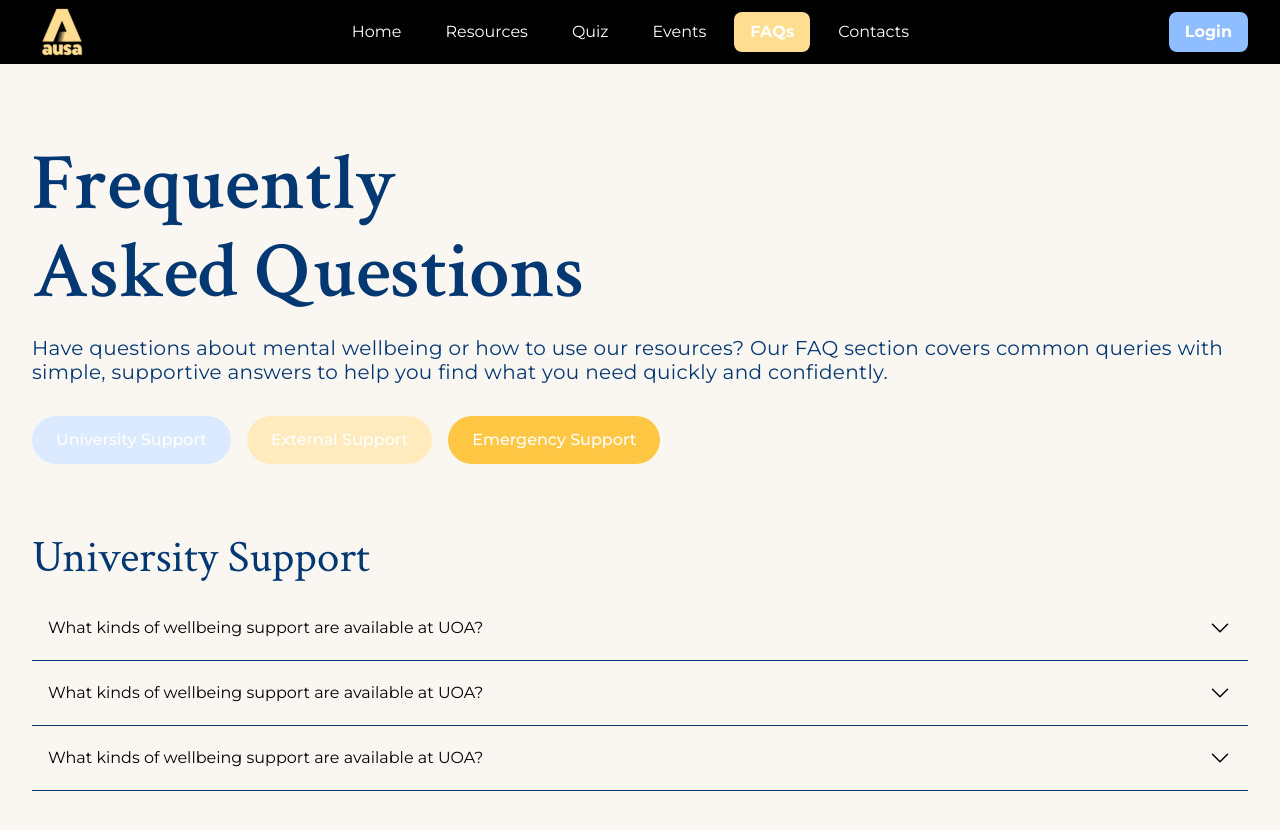
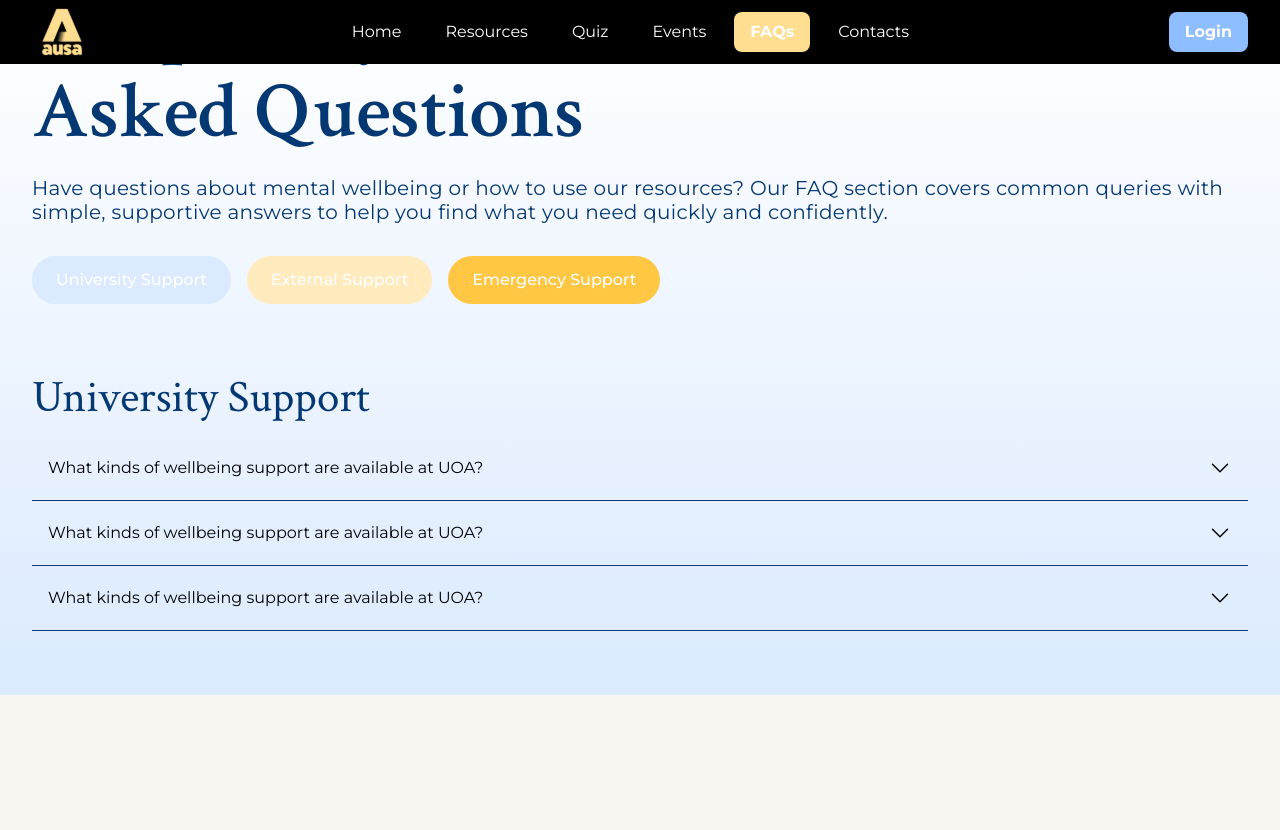
Before and after one commit to UoaWDCC/ausa-web, a Next.js app in the folder client/: page /faqs in a window 1280 px wide. Shown: the top 830 px of the page. After the commit the page ends 800 px from the top, so only its background shows below. Built offline with nearby package versions, Linux system fonts and the light colour scheme.

Commit message:
feat: dynamically changes info and style based on page

```diff
--- a/client/app/faqs/page.tsx
+++ b/client/app/faqs/page.tsx
@@ -1,8 +1,15 @@
+"use client"
+
 import Accordian from "../components/generic/accordian/Accordian"
 import Button from "../components/generic/button/regular/Button"
-import React from "react"
+import React, { useState } from "react"
 
-const faqData = [
+const tabConfigs = [
+  {
+    label: "University Support",
+    bg: "var(--btn-secondary-bg)",
+    gradient: "to bottom, var(--white), var(--btn-secondary-bg)",
+    faqs: [
       {
         question: "What kinds of wellbeing support are available at UOA?",
         answer:
@@ -18,11 +25,64 @@ const faqData = [
         answer:
           "Most universities offer a range of wellbeing support services to help students manage both personal and academic challenges. These can include free or low-cost counselling sessions, student support advisors, peer mentoring, wellbeing workshops, and spaces to connect with others. Many universities also provide academic accommodations if you’re experiencing difficulties that affect your studies. You can usually find details on your university’s student services or wellbeing page, or by reaching out directly to your student support centre",
       },
+    ],
+  },
+  {
+    label: "External Support",
+    bg: "var(--btn-tertiary-bg-hover)",
+    gradient: "to bottom, var(--white), var(--btn-tertiary-bg-hover)",
+    faqs: [
+      {
+        question: "What kinds of wellbeing support are available at UOA?",
+        answer:
+          "Most universities offer a range of wellbeing support services to help students manage both personal and academic challenges. These can include free or low-cost counselling sessions, student support advisors, peer mentoring, wellbeing workshops, and spaces to connect with others. Many universities also provide academic accommodations if you’re experiencing difficulties that affect your studies. You can usually find details on your university’s student services or wellbeing page, or by reaching out directly to your student support centre",
+      },
+      {
+        question: "What kinds of wellbeing support are available at UOA?",
+        answer:
+          "Most universities offer a range of wellbeing support services to help students manage both personal and academic challenges. These can include free or low-cost counselling sessions, student support advisors, peer mentoring, wellbeing workshops, and spaces to connect with others. Many universities also provide academic accommodations if you’re experiencing difficulties that affect your studies. You can usually find details on your university’s student services or wellbeing page, or by reaching out directly to your student support centre",
+      },
+      {
+        question: "What kinds of wellbeing support are available at UOA?",
+        answer:
+          "Most universities offer a range of wellbeing support services to help students manage both personal and academic challenges. These can include free or low-cost counselling sessions, student support advisors, peer mentoring, wellbeing workshops, and spaces to connect with others. Many universities also provide academic accommodations if you’re experiencing difficulties that affect your studies. You can usually find details on your university’s student services or wellbeing page, or by reaching out directly to your student support centre",
+      },
+    ],
+  },
+  {
+    label: "Emergency Support",
+    bg: "var(--btn-primary-bg-press)",
+    gradient: "to bottom, var(--white), var(--btn-primary-bg-press)",
+    faqs: [
+      {
+        question: "What kinds of wellbeing support are available at UOA?",
+        answer:
+          "Most universities offer a range of wellbeing support services to help students manage both personal and academic challenges. These can include free or low-cost counselling sessions, student support advisors, peer mentoring, wellbeing workshops, and spaces to connect with others. Many universities also provide academic accommodations if you’re experiencing difficulties that affect your studies. You can usually find details on your university’s student services or wellbeing page, or by reaching out directly to your student support centre",
+      },
+      {
+        question: "What kinds of wellbeing support are available at UOA?",
+        answer:
+          "Most universities offer a range of wellbeing support services to help students manage both personal and academic challenges. These can include free or low-cost counselling sessions, student support advisors, peer mentoring, wellbeing workshops, and spaces to connect with others. Many universities also provide academic accommodations if you’re experiencing difficulties that affect your studies. You can usually find details on your university’s student services or wellbeing page, or by reaching out directly to your student support centre",
+      },
+      {
+        question: "What kinds of wellbeing support are available at UOA?",
+        answer:
+          "Most universities offer a range of wellbeing support services to help students manage both personal and academic challenges. These can include free or low-cost counselling sessions, student support advisors, peer mentoring, wellbeing workshops, and spaces to connect with others. Many universities also provide academic accommodations if you’re experiencing difficulties that affect your studies. You can usually find details on your university’s student services or wellbeing page, or by reaching out directly to your student support centre",
+      },
+    ],
+  },
 ]
 
 const FAQ = () => {
+  const [activeTab, setActiveTab] = useState(tabConfigs[0])
+
   return (
-    <div className="mt-40 px-8 mx-auto flex flex-col pb-16">
+    <div
+      className="px-8 mx-auto flex flex-col pb-16"
+      style={{
+        background: `linear-gradient(${activeTab.gradient})`,
+      }}
+    >
       <h2 className="h2 text-primary-emphasis mb-6">
         Frequently
         <br />
@@ -34,25 +94,19 @@ const FAQ = () => {
         help you find what you need quickly and confidently.
       </p>
       <div className="flex flex-row gap-4 mb-20">
+        {tabConfigs.map((tab) => (
           <Button
-          label="University Support"
-          backgroundColor="var(--btn-secondary-bg)"
+            key={tab.label}
+            label={tab.label}
+            backgroundColor={tab.bg}
             className="px-6 py-3 rounded-full"
+            onClick={() => setActiveTab(tab)}
           />
-        <Button
-          label="External Support"
-          backgroundColor="var(--btn-tertiary-bg-hover)"
-          className="px-6 py-3 rounded-full"
-        />
-        <Button
-          label="Emergency Support"
-          backgroundColor="var(--btn-primary-bg-press)"
-          className="px-6 py-3 rounded-full"
-        />
+        ))}
       </div>
-      <h3 className="h3 text-primary-emphasis mb-6">University Support</h3>
+      <h3 className="h3 text-primary-emphasis mb-6">{activeTab.label}</h3>
       <div className="divide-y divide-[#043873] w-full">
-        {faqData.map((faq, index) => (
+        {activeTab.faqs.map((faq, index) => (
           <Accordian key={index} title={faq.question} content={faq.answer} />
         ))}
       </div>
```
Lines whose indentation alone changed are shown as unchanged.
